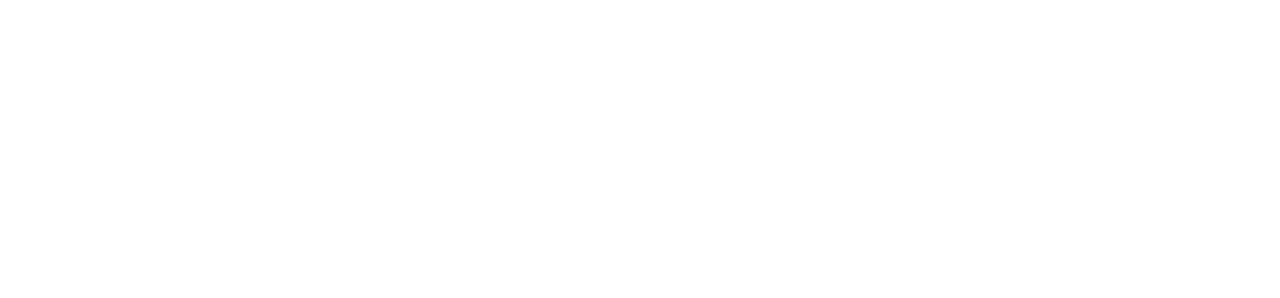
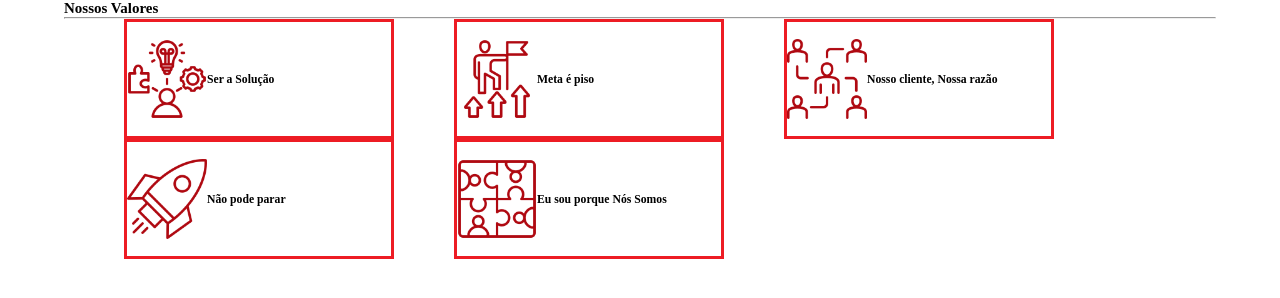
Before and after one commit to JoaoPurificacao/praxis-consultecjr-teste, a plain HTML site: page principles.html in a window 1280 px wide. Drawn offline with Linux system fonts and the light colour scheme.

Commit message:
Estrutura Inicial de Valores - Quem Somos

```diff
--- a/assets/css/quemSomos/principles/principles.css
+++ b/assets/css/quemSomos/principles/principles.css
@@ -0,0 +1,20 @@
+
+.principles__container{
+    display: flex;
+    flex-wrap: wrap;
+}
+
+.principles__container__card{
+    align-items: center;
+    display: flex;
+    justify-content: flex-start;
+    border: 3px solid #ED1C24;
+    height: 12rem;
+    max-width: 40rem;
+    min-width: 27rem;
+    margin-left: 6rem;
+}
+
+.principles__container__card__img{
+    width: 8rem;
+}
--- a/principles.html
+++ b/principles.html
@@ -12,6 +12,35 @@
 </head>
 <body>
     <section id="principles" class="principles padding__section">
+        <h2>Nossos Valores</h2>
+        <hr>
+        <div class="principles__container">
+            <div class="principles__container__card">
+                <img src="./assets/images/quem_somos/abilities.png" alt="" class="principles__container__card__img">
+                <div class="principles__container__card__stick"></div>
+                <h3 class="principles__container__card__title">Ser a Solução</h3>
+            </div>
+            <div class="principles__container__card">
+                <img src="./assets/images/quem_somos/leader.png" alt="" class="principles__container__card__img">
+                <div class="principles__container__card__stick"></div>
+                <h3 class="principles__container__card__title">Meta é piso</h3>
+            </div>
+            <div class="principles__container__card">
+                <img src="./assets/images/quem_somos/organization.png" alt="" class="principles__container__card__img">
+                <div class="principles__container__card__stick"></div>
+                <h3 class="principles__container__card__title">Nosso cliente, Nossa razão</h3>
+            </div>
+            <div class="principles__container__card">
+                <img src="./assets/images/quem_somos/launch.png" alt="" class="principles__container__card__img">
+                <div class="principles__container__card__stick"></div>
+                <h3 class="principles__container__card__title">Não pode parar</h3>
+            </div>
+            <div class="principles__container__card">
+                <img src="./assets/images/quem_somos/collaboration.png" alt="" class="principles__container__card__img">
+                <div class="principles__container__card__stick"></div>
+                <h3 class="principles__container__card__title">Eu sou porque Nós Somos</h3>
+            </div>
+        </div>
 
     </section>
 </body>
```
